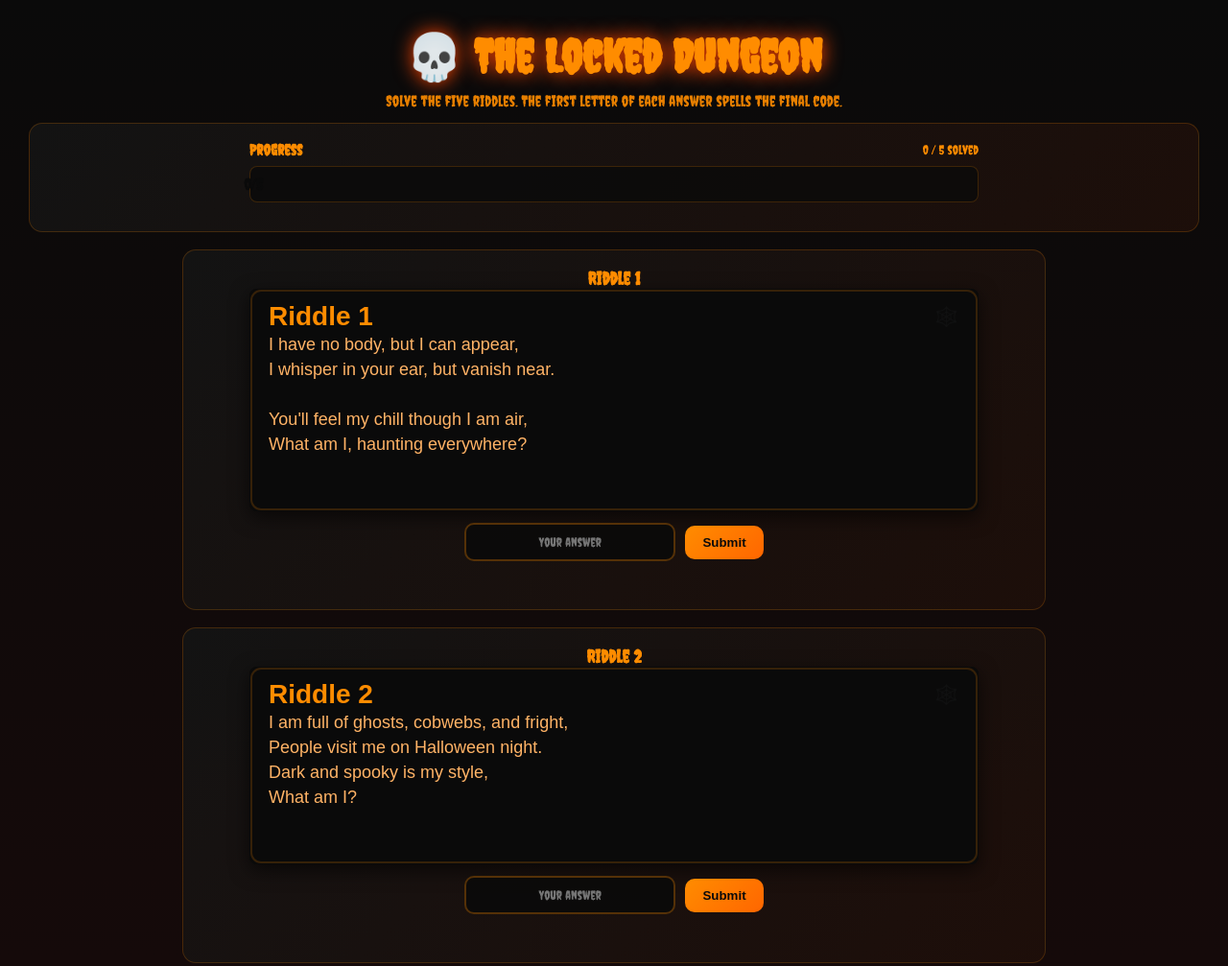
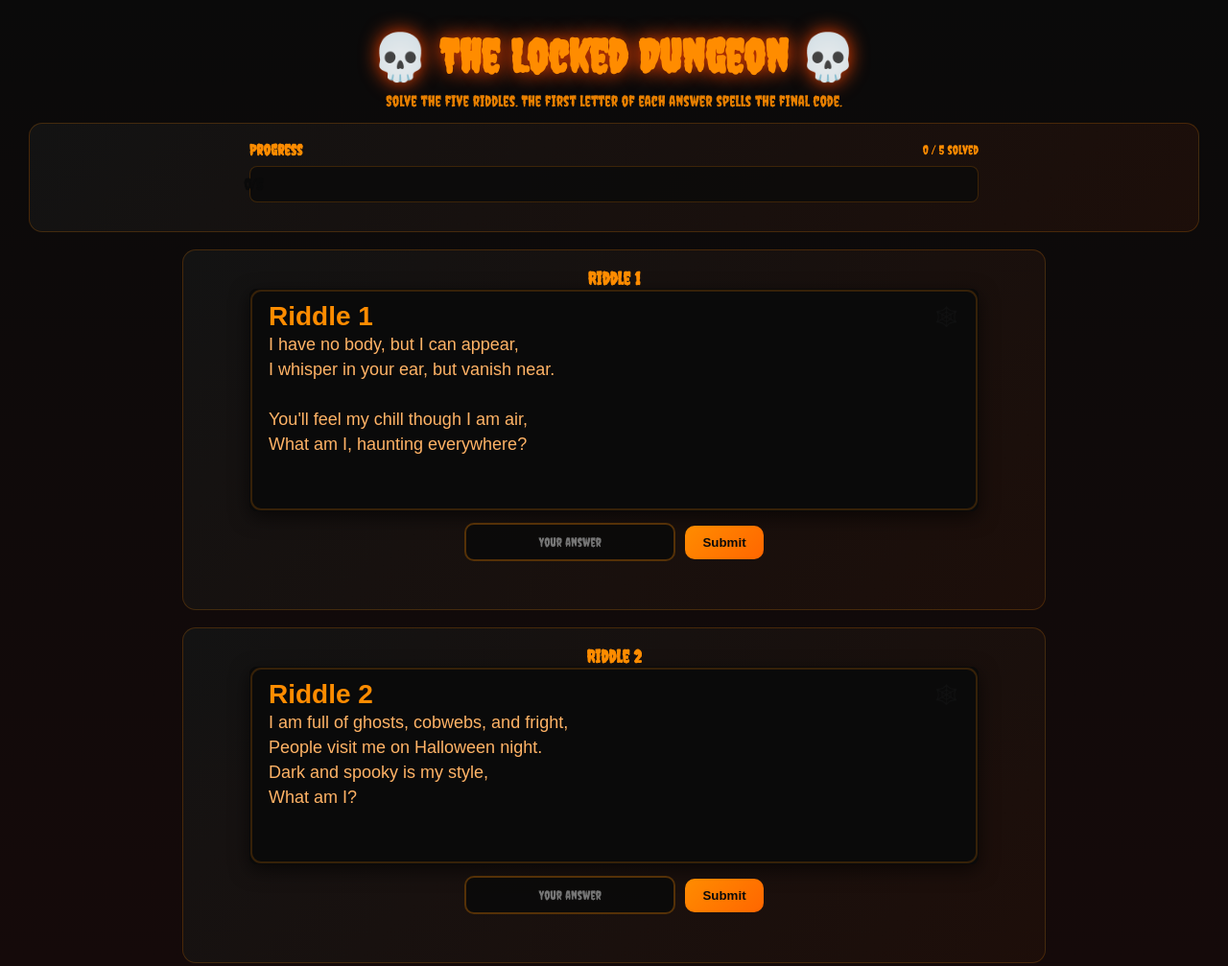
Before and after one commit to Aaks-hatH/Halloween-Game, a plain HTML site: page index.html in a window 1280 px wide. Shown: the top 1007 px of the page at 96% size. Drawn offline with Linux system fonts and the light colour scheme.

Commit message:
Update index.html

```diff
--- a/index.html
+++ b/index.html
@@ -82,7 +82,7 @@ SOFTWARE.
 </head>
 <body>
 
-<h1>💀 The Locked Dungeon</h1>
+<h1>💀 The Locked Dungeon 💀</h1>
 <p class="subtitle">Solve the five riddles. The first letter of each answer spells the final code.</p>
 
 <!-- Progress -->
```
